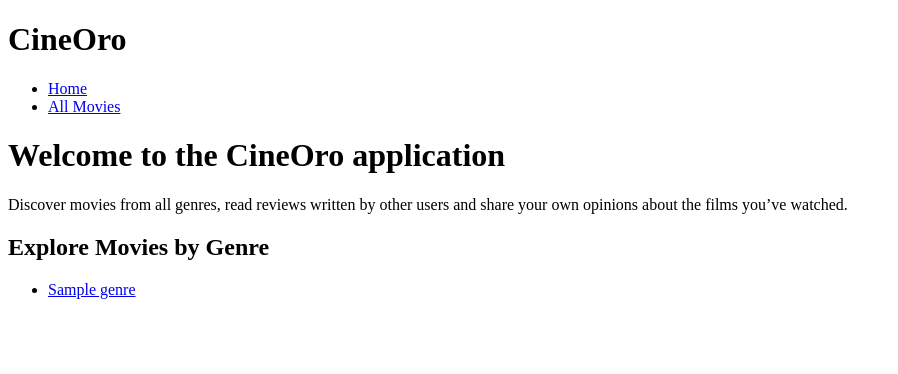
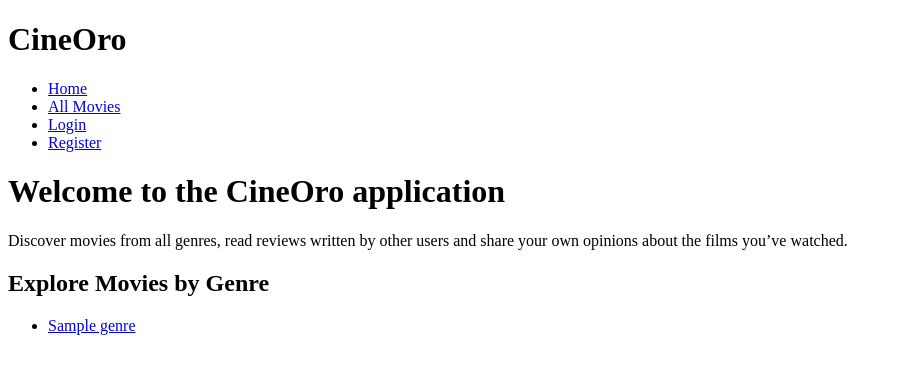
Before and after one commit to nalore123/CineOro, a Django app: page / in a window 1280 px wide. Shown: the top 374 px of the page, without its empty margins (0-898 px from the left). Run offline with Django 5.2, Linux system fonts and the light colour scheme; tables that the repository leaves empty hold one stand-in row (values such as "Sample post").

Commit message:
u navigaciju sam dodala login i my review

```diff
--- a/main/templates/base_generic.html
+++ b/main/templates/base_generic.html
@@ -11,6 +11,16 @@
         <ul>
             <li><a href="/">Home</a></li>
             <li><a href="/movies/">All Movies</a></li>
+            {% if user.is_authenticated %}
+                <li><a href="{% url 'main:my_reviews' %}">My reviews</a></li>
+                <li><form action="{% url 'logout' %}" method="post" >
+                    {% csrf_token %}
+                    <button type="submit">Logout</button>
+                </form></li>
+            {% else %}
+                <li><a href="{% url 'login' %}">Login</a></li>
+                <li><a href="{% url 'register' %}">Register</a></li>
+            {% endif %}
         </ul>
         {% endblock %}
     </div>
```
